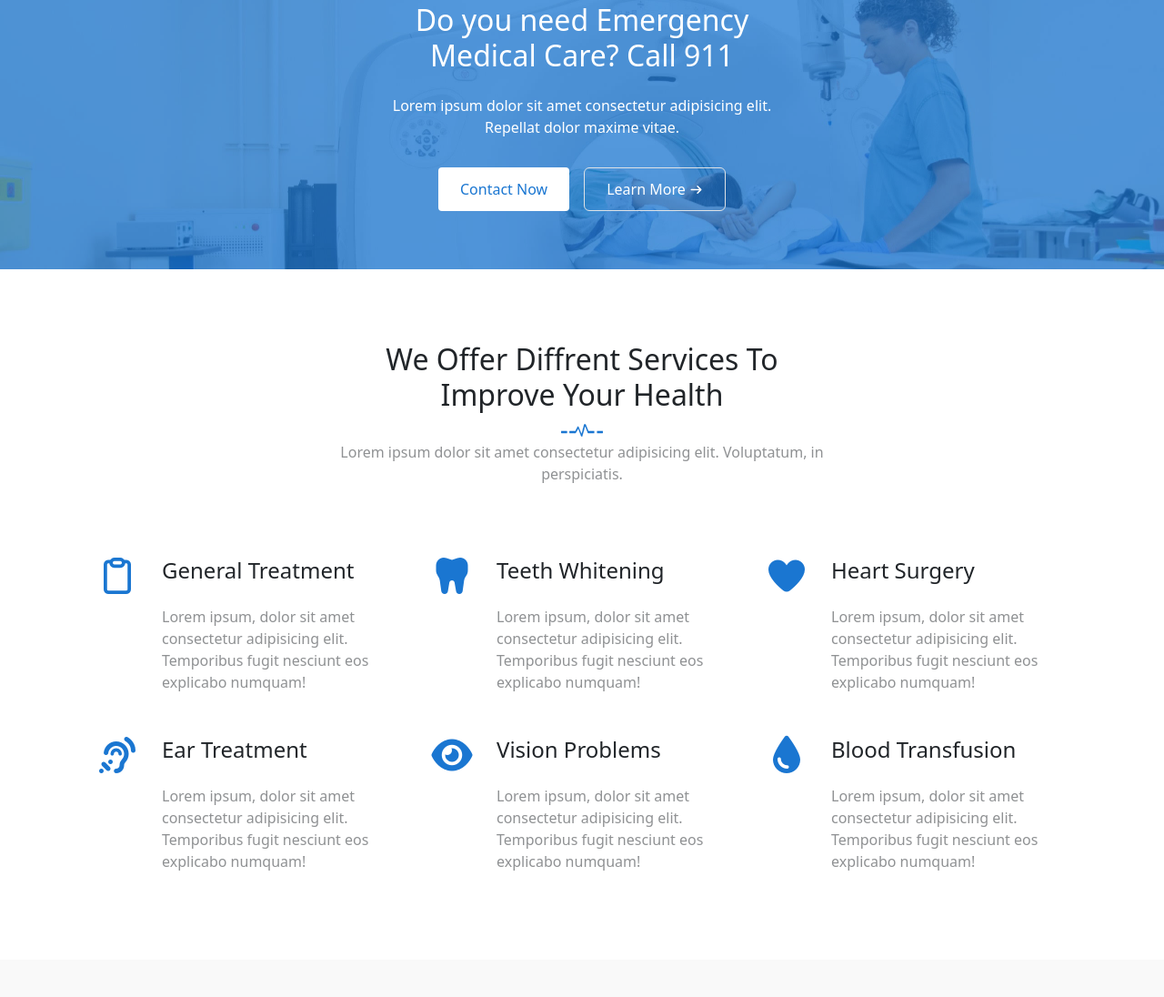
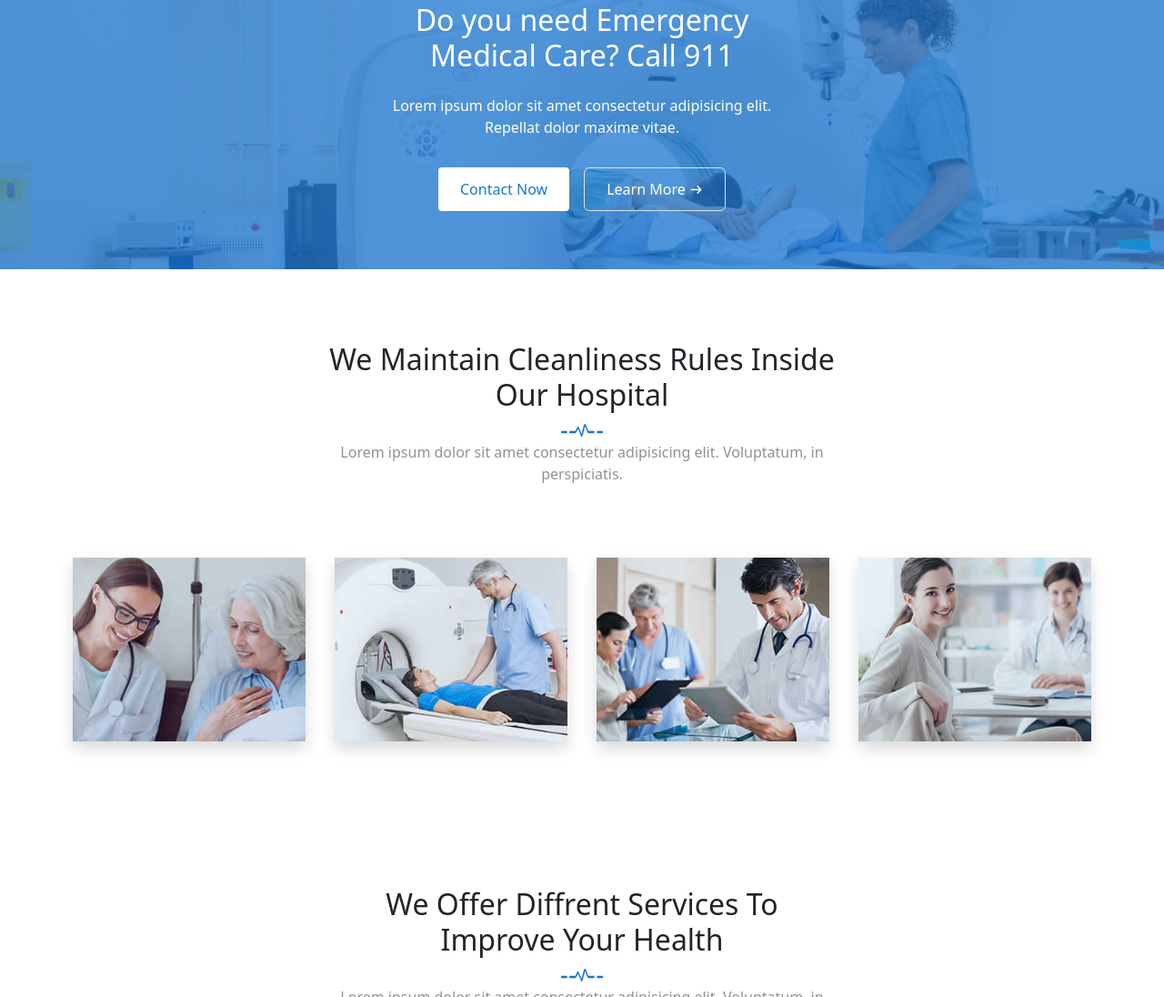
Before and after one commit to ie-orphane/final_project_css_elyatime_ilyass, a plain HTML site: page index.html in a window 1280 px wide. Shown: the part 2398-3494 px from the top of the page at 91% size. Drawn offline with nearby package versions, Linux system fonts and the light colour scheme.

Commit message:
[add] section #6 :

```diff
--- a/index.html
+++ b/index.html
@@ -338,8 +338,30 @@
         <!--~ end -- section #5 : contact -->
 
         <!--^ start -- section #6 :  -->
-        <section>
+        <section class="p-lg-20 py-10 px-6 d-flex flex-column align-items-center gap-16">
+            <div class="w-lg-50">
+                <div class="d-flex flex-column align-items-center text-center">
+                    <h2>We Maintain Cleanliness Rules Inside Our Hospital</h2>
+                    <img src="./public/images/section-img.png" alt="beat">
+                    <p class="opacity-50 fw-medium">Lorem ipsum dolor sit amet consectetur adipisicing elit. Voluptatum,
+                        in perspiciatis.</p>
+                </div>
+            </div>
 
+            <div class="d-flex gap-8 flex-wrap flex-lg-nowrap justify-content-center">
+                <div class="shadow">
+                    <img class="w-lg-100" src="./public/images/pf1.jpg" alt="#">
+                </div>
+                <div class="shadow">
+                    <img class="w-lg-100" src="./public/images/pf2.jpg" alt="#">
+                </div>
+                <div class="shadow">
+                    <img class="w-lg-100" src="./public/images/pf3.jpg" alt="#">
+                </div>
+                <div class="shadow">
+                    <img class="w-lg-100" src="./public/images/pf4.jpg" alt="#">
+                </div>
+            </div>
         </section>
         <!--^ end -- section #6 :  -->
 
```
